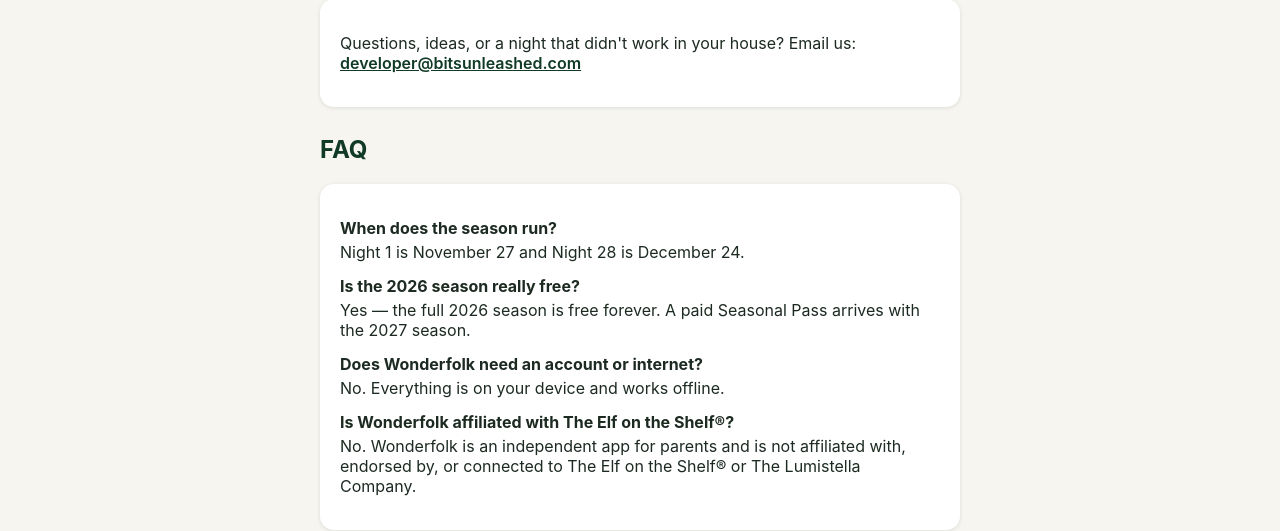
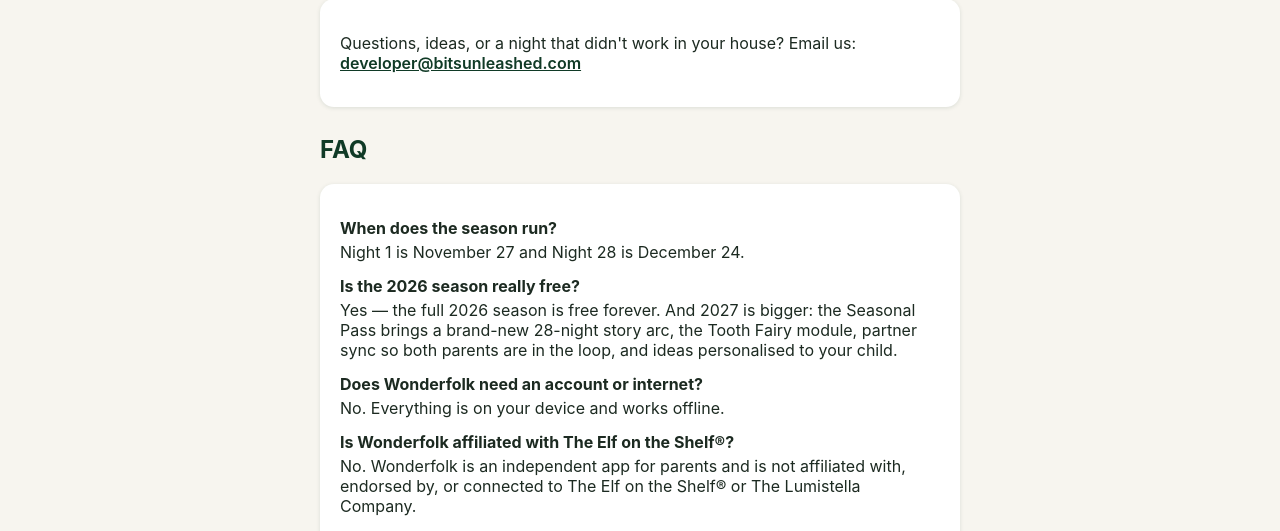
Before and after one commit to marcinsta/wonderfolk-site, a plain HTML site: page index.html in a window 1280 px wide. Shown: the part 269-800 px from the top of the page. Drawn offline with Linux system fonts and the light colour scheme.

Commit message:
FAQ: preview the 2027 features

```diff
--- a/index.html
+++ b/index.html
@@ -38,7 +38,7 @@
       <dt>When does the season run?</dt>
       <dd>Night 1 is November 27 and Night 28 is December 24.</dd>
       <dt>Is the 2026 season really free?</dt>
-      <dd>Yes — the full 2026 season is free forever. A paid Seasonal Pass arrives with the 2027 season.</dd>
+      <dd>Yes — the full 2026 season is free forever. And 2027 is bigger: the Seasonal Pass brings a brand-new 28-night story arc, the Tooth Fairy module, partner sync so both parents are in the loop, and ideas personalised to your child.</dd>
       <dt>Does Wonderfolk need an account or internet?</dt>
       <dd>No. Everything is on your device and works offline.</dd>
       <dt>Is Wonderfolk affiliated with The Elf on the Shelf®?</dt>
```
